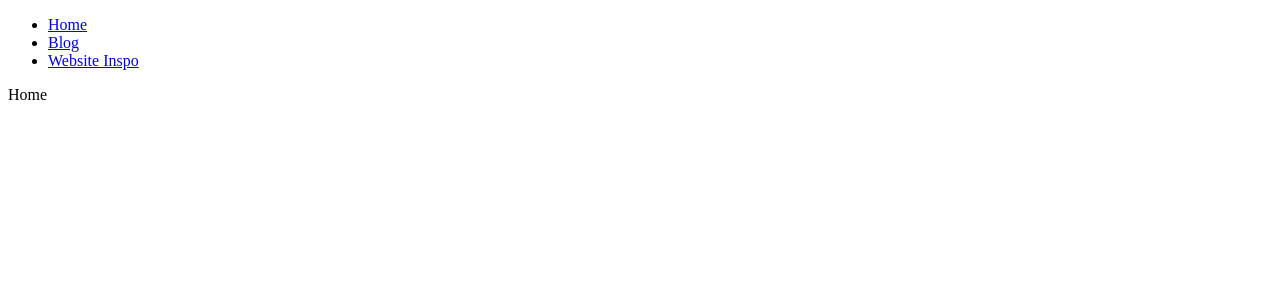
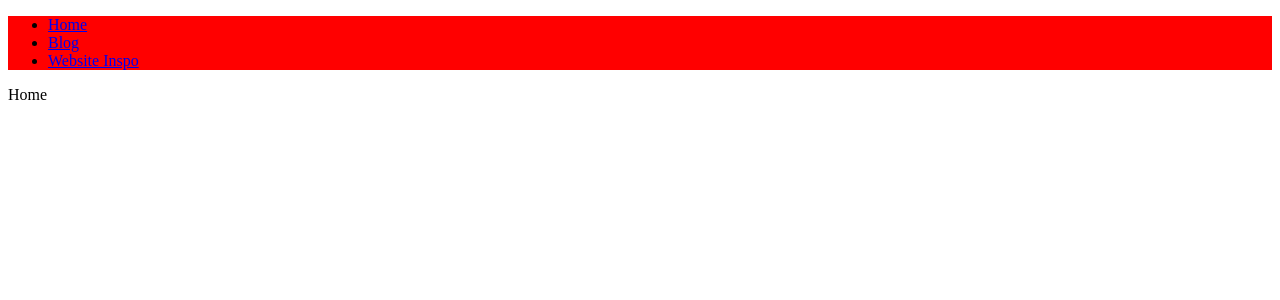
Before and after one commit to YlliLimited/Blog_Website, a React (Vite) app in the folder Blog/: page / in a window 1280 px wide. Shown: the top 300 px of the page. Built offline with nearby package versions, Linux system fonts and the light colour scheme.

Commit message:
modified:   Blog/src/assets/Components/Navbar/Navbar.jsx 	modified:   Blog/src/assets/Components/Navbar/Navbar.module.css

```diff
--- a/Blog/src/assets/Components/Navbar/Navbar.jsx
+++ b/Blog/src/assets/Components/Navbar/Navbar.jsx
@@ -8,7 +8,7 @@ function Navbar () {
 
       <nav>
 
-        <ul>
+        <ul className={styles.navbar}>
             <li><Link to={"/"}>Home</Link></li>
             <li><Link to={"/Blog/"}>Blog</Link></li>
             <li><Link to={"/Website_Inspo/"}>Website Inspo</Link></li>
--- a/Blog/src/assets/Components/Navbar/Navbar.module.css
+++ b/Blog/src/assets/Components/Navbar/Navbar.module.css
@@ -0,0 +1,3 @@
+.navbar {
+  background-color: red;
+}
```
